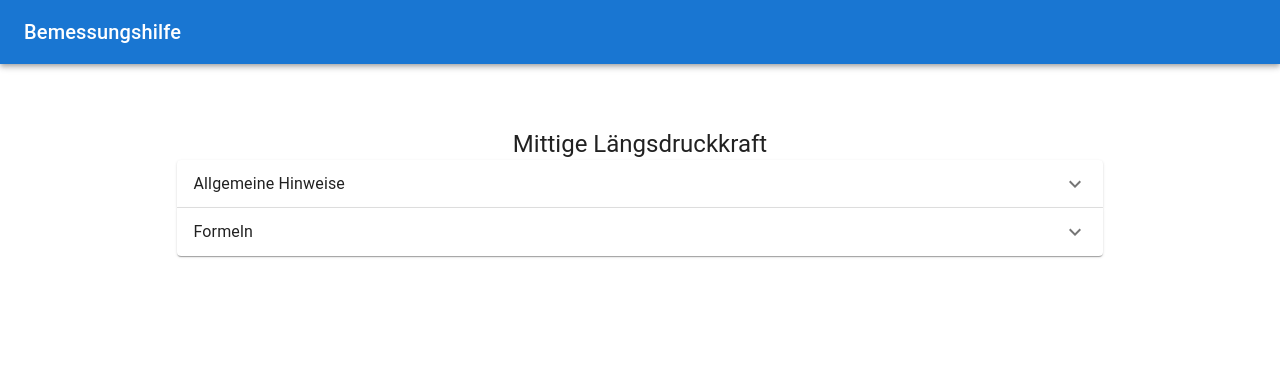
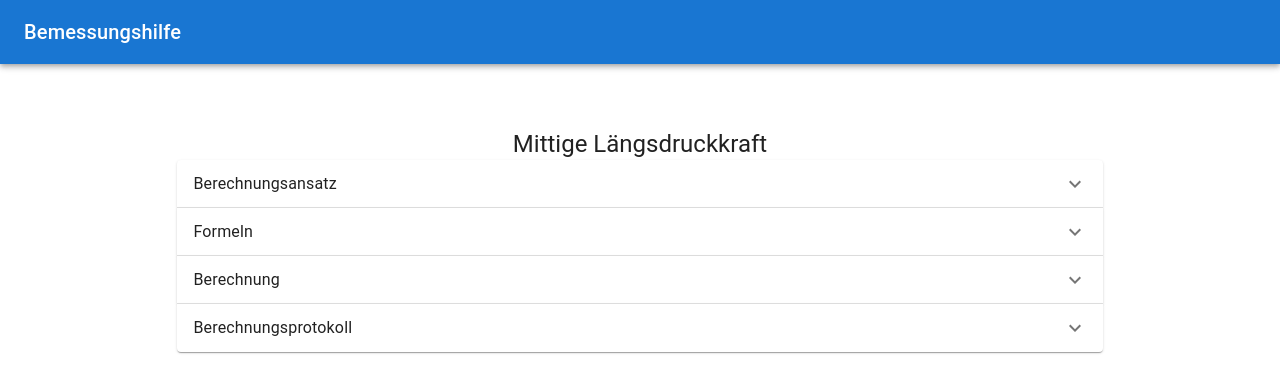
Before and after one commit to j-r-f-m/mittige-laengsdruckkraft, a React (Vite) app: page / in a window 1280 px wide. Shown: the top 392 px of the page. Built offline with nearby package versions, Linux system fonts and the light colour scheme.

Commit message:
add image

```diff
--- a/package.json
+++ b/package.json
@@ -16,7 +16,8 @@
     "@mui/icons-material": "^5.14.15",
     "@mui/material": "^5.14.15",
     "react": "^18.2.0",
-    "react-dom": "^18.2.0"
+    "react-dom": "^18.2.0",
+    "styled-components": "^6.1.0"
   },
   "devDependencies": {
     "@types/react": "^18.2.15",
--- /dev/null
+++ b/src/page/Berechnung.jsx
@@ -0,0 +1,28 @@
+import {
+  Accordion,
+  AccordionDetails,
+  AccordionSummary,
+  Typography,
+} from "@mui/material";
+import ExpandMoreIcon from "@mui/icons-material/ExpandMore";
+
+function Berechnung() {
+  return (
+    <Accordion>
+      <AccordionSummary
+        expandIcon={<ExpandMoreIcon />}
+        aria-controls="panel1a-content"
+        id="panel1a-header"
+      >
+        <Typography>Berechnung</Typography>
+      </AccordionSummary>
+      <AccordionDetails>
+        <Typography>
+          Lorem ipsum dolor sit amet, consectetur adipiscing elit. Suspendisse
+          malesuada lacus ex, sit amet blandit leo lobortis eget.
+        </Typography>
+      </AccordionDetails>
+    </Accordion>
+  );
+}
+export default Berechnung;
--- /dev/null
+++ b/src/page/Berechnungsansatz.jsx
@@ -0,0 +1,46 @@
+import {
+  Accordion,
+  AccordionSummary,
+  AccordionDetails,
+  Typography,
+  Box,
+} from "@mui/material";
+
+import ExpandMoreIcon from "@mui/icons-material/ExpandMore";
+import styled from "styled-components";
+
+function Berechnungsansatz() {
+  const ImageComp = styled.img`
+    max-width: 100%;
+    height: auto;
+  `;
+
+  return (
+    <Accordion>
+      <AccordionSummary
+        expandIcon={<ExpandMoreIcon />}
+        aria-controls="panel1a-content"
+        id="panel1a-header"
+      >
+        <Typography>Berechnungsansatz</Typography>
+      </AccordionSummary>
+      <AccordionDetails>
+        <Box
+          sx={{
+            display: "flex",
+            flexDirection: "column",
+            alignItems: "center",
+          }}
+        >
+          <ImageComp src="images/mittige-last.png" alt="Grafik"></ImageComp>
+          <Typography>
+            Lorem ipsum dolor sit amet, consectetur adipiscing elit. Suspendisse
+            malesuada lacus ex, sit amet blandit leo lobortis eget.
+          </Typography>
+        </Box>
+      </AccordionDetails>
+    </Accordion>
+  );
+}
+
+export default Berechnungsansatz;
--- a/src/page/AllgemeineHinweise.jsx
+++ b/src/page/Berechnungsprotokoll.jsx
@@ -1,13 +1,12 @@
 import {
   Accordion,
+  AccordionDetails,
   AccordionSummary,
-  AccordionDetails,
   Typography,
 } from "@mui/material";
-
 import ExpandMoreIcon from "@mui/icons-material/ExpandMore";
 
-function AllgemeineHinweise() {
+function Berechnungsprotokoll() {
   return (
     <Accordion>
       <AccordionSummary
@@ -15,7 +14,7 @@ function AllgemeineHinweise() {
         aria-controls="panel1a-content"
         id="panel1a-header"
       >
-        <Typography>Allgemeine Hinweise</Typography>
+        <Typography>Berechnungsprotokoll</Typography>
       </AccordionSummary>
       <AccordionDetails>
         <Typography>
@@ -26,5 +25,4 @@ function AllgemeineHinweise() {
     </Accordion>
   );
 }
-
-export default AllgemeineHinweise;
+export default Berechnungsprotokoll;
--- a/src/page/MitteLängsdruckKraft.jsx
+++ b/src/page/MitteLängsdruckKraft.jsx
@@ -1,21 +1,14 @@
-import {
-  CssBaseline,
-  Box,
-  Typography,
-  Container,
-  Accordion,
-  AccordionSummary,
-  AccordionDetails,
-} from "@mui/material";
-import ExpandMoreIcon from "@mui/icons-material/ExpandMore";
-import AllgemeineHinweise from "./AllgemeineHinweise";
+import { CssBaseline, Box, Typography, Container } from "@mui/material";
 import Formeln from "./Formeln";
+import Berechnung from "./Berechnung";
+import Berechnungsprotokoll from "./Berechnungsprotokoll";
+import Berechnungsansatz from "./Berechnungsansatz";
 
 function MitteLängsdruckKraft() {
   return (
     <>
       <CssBaseline />
-      <Container>
+      <Container maxWidth="lg">
         {" "}
         <Box
           sx={{
@@ -29,8 +22,10 @@ function MitteLängsdruckKraft() {
           <Typography component="h1" variant="h5">
             Mittige Längsdruckkraft
           </Typography>
-          <AllgemeineHinweise />
+          <Berechnungsansatz />
           <Formeln />
+          <Berechnung />
+          <Berechnungsprotokoll />
         </Box>
       </Container>
     </>
```
Also changed, not shown: public/images/mittige-last.png (added), 1 other file (tests, documents, lock files or other folders).
